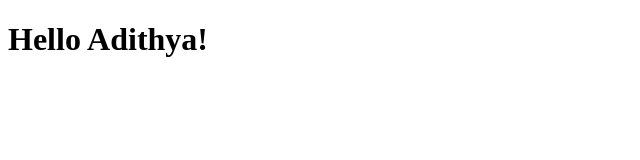
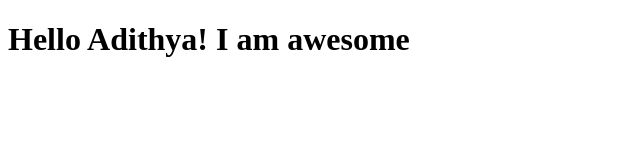
Before and after one commit to Adithya917/Adithya-test, a plain HTML site: page site/image.html in a window 1280 px wide. Shown: the whole page, without its empty margins (0-640 px from the left). Drawn offline with Linux system fonts and the light colour scheme.

Commit message:
small change

```diff
--- a/site/image.html
+++ b/site/image.html
@@ -4,6 +4,6 @@
 	<title>Hello Adithya!</title>
 </head>
 <body>
-<h1>Hello Adithya!</h1>
+<h1>Hello Adithya! I am awesome</h1>
 </body>
 </html>
```
